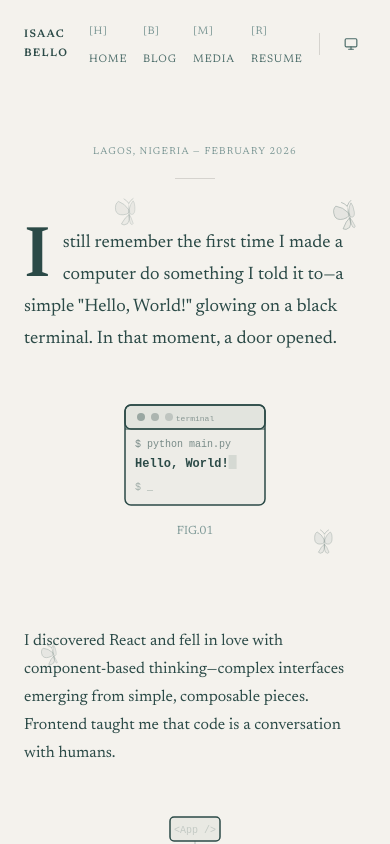
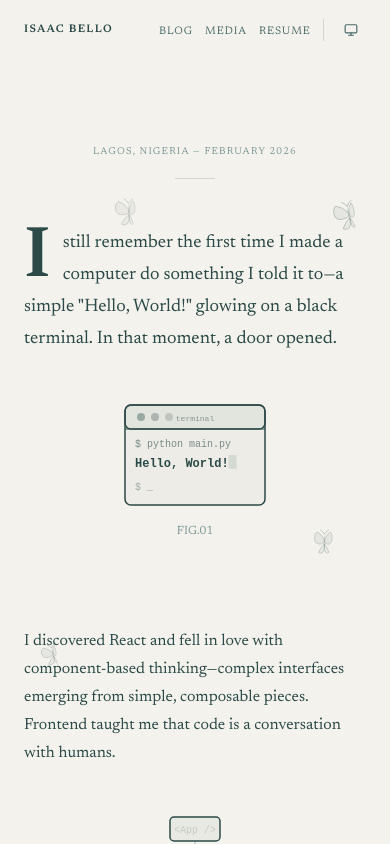
Before and after one commit to isaaccodekill/Website, a Next.js app: page / in a window 390 px wide. Shown: the top 844 px of the page. Built offline with nearby package versions, Linux system fonts and the light colour scheme; no server answers; the database is empty.

Commit message:
Fix navbar overflow on mobile

```diff
--- a/src/components/ui/Nav.tsx
+++ b/src/components/ui/Nav.tsx
@@ -43,11 +43,11 @@ export function Nav() {
         </Link>
 
         {/* Nav Links */}
-        <div className="flex items-center gap-4 sm:gap-6">
+        <div className="flex items-center gap-3 sm:gap-6">
           <MagneticElement>
             <Link
               href="/"
-              className="font-mono text-[0.6875rem] font-normal tracking-[0.08em] uppercase text-text-secondary hover:text-accent transition-colors duration-300"
+              className="hidden sm:inline font-mono text-[0.6875rem] font-normal tracking-[0.08em] uppercase text-text-secondary hover:text-accent transition-colors duration-300"
             >
               <span className="text-text-tertiary">[H]</span> Home
             </Link>
@@ -58,7 +58,7 @@ export function Nav() {
               href="/blog"
               className="font-mono text-[0.6875rem] font-normal tracking-[0.08em] uppercase text-text-secondary hover:text-accent transition-colors duration-300"
             >
-              <span className="text-text-tertiary">[B]</span> Blog
+              <span className="hidden sm:inline text-text-tertiary">[B]</span> Blog
             </Link>
           </MagneticElement>
 
@@ -67,7 +67,7 @@ export function Nav() {
               href="/media"
               className="font-mono text-[0.6875rem] font-normal tracking-[0.08em] uppercase text-text-secondary hover:text-accent transition-colors duration-300"
             >
-              <span className="text-text-tertiary">[M]</span> Media
+              <span className="hidden sm:inline text-text-tertiary">[M]</span> Media
             </Link>
           </MagneticElement>
 
@@ -78,11 +78,11 @@ export function Nav() {
               rel="noopener noreferrer"
               className="font-mono text-[0.6875rem] font-normal tracking-[0.08em] uppercase text-text-secondary hover:text-accent transition-colors duration-300"
             >
-              <span className="text-text-tertiary">[R]</span> Resume
+              <span className="hidden sm:inline text-text-tertiary">[R]</span> Resume
             </a>
           </MagneticElement>
 
-          <div className="border-l border-border pl-4 sm:pl-6">
+          <div className="border-l border-border pl-3 sm:pl-6">
             <ThemeToggle />
           </div>
         </div>
```
